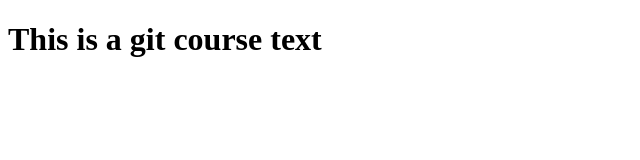
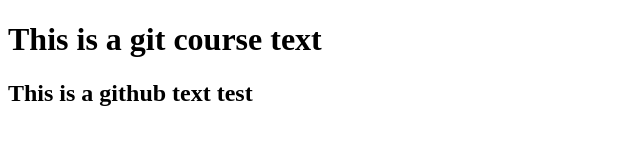
Before and after one commit to Bash-Abdul/git-one, a plain HTML site: page index.html in a window 1280 px wide. Shown: the whole page, without its empty margins (0-640 px from the left). Drawn offline with Linux system fonts and the light colour scheme.

Commit message:
added an h2 element

```diff
--- a/index.html
+++ b/index.html
@@ -8,5 +8,7 @@
 </head>
 <body>
     <h1>This is a git course text</h1>
+
+    <h2>This is a github text test</h2>
 </body>
 </html>
```
